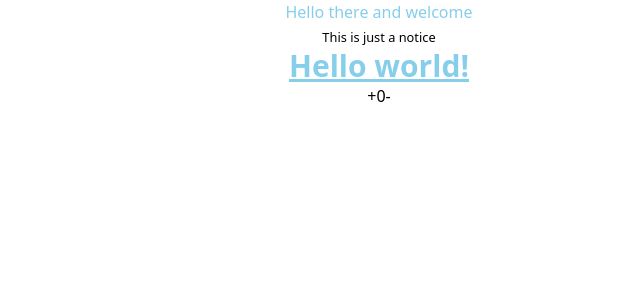
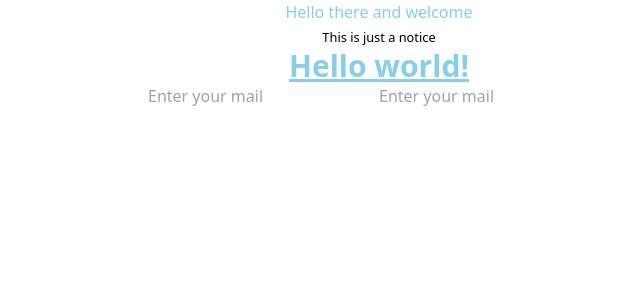
Before and after one commit to Alfredbis29/React-Todo-App-1, a React (Create React App) app: page / in a window 1280 px wide. Shown: the top 300 px of the page, without its empty margins (261-901 px from the left). Built offline with nearby package versions, Linux system fonts and the light colour scheme.

Commit message:
remove app.css in comment

```diff
--- a/src/component/Counter.js
+++ b/src/component/Counter.js
@@ -4,11 +4,12 @@ const Counter = () => {
             <h1>Hello there and welcome</h1>
             <small>This is just a notice</small>
             <h1 className="text-3xl font-bold underline">
-                 Hello world!
+      Hello world!
     </h1>
-        <button>+</button>
-        <span>0</span>
-        <button>-</button>
+            <form>
+                <input type="text" placeholder="Enter your mail"/>
+                <input type="text" placeholder="Enter your mail"/>
+            </form>
         </div>
     )
 }
```
